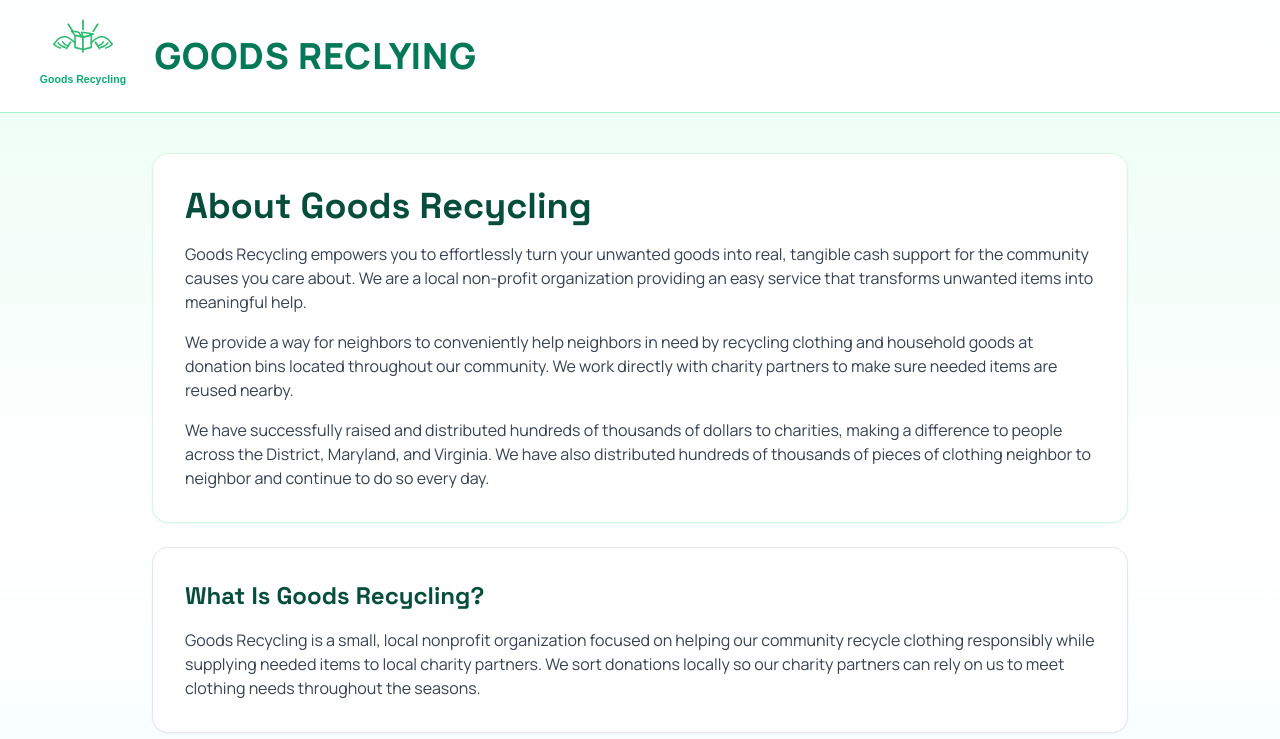
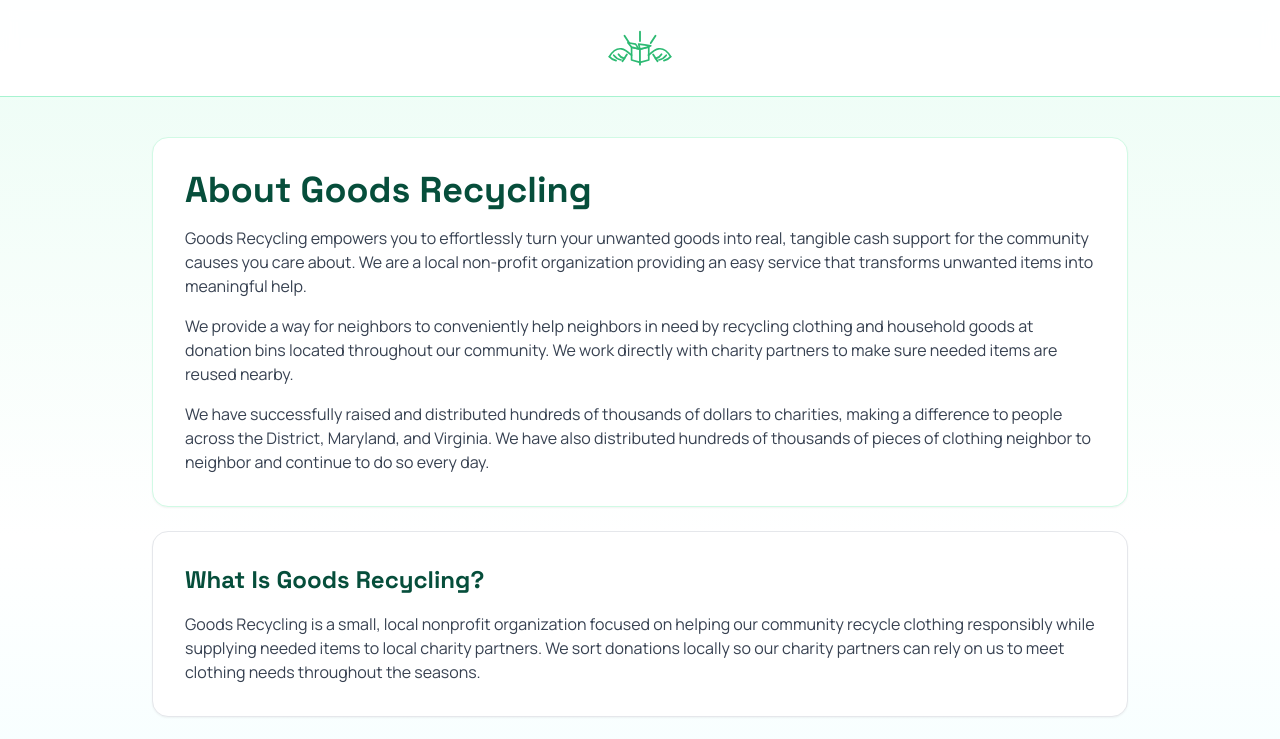
Before and after one commit to mephrem11/webportal493, a React (Vite) app: page /about in a window 1280 px wide. Shown: the top 739 px of the page. Built offline with nearby package versions, Linux system fonts and the light colour scheme; no server answers.

Commit message:
Remove Goods Recycling lettering from shared headers

```diff
--- a/src/components/Header.tsx
+++ b/src/components/Header.tsx
@@ -1,6 +1,5 @@
 import { Link, useNavigate } from "react-router-dom";
 import { useSimpleAuth } from "../contexts/SimpleAuthContext";
-import logo from "../assets/logo.svg";
 
 export function Header() {
   const { user, isAdmin, logout } = useSimpleAuth();
@@ -15,7 +14,7 @@
     <header className="bg-white border-b border-gray-200 shadow-sm">
       <div className="max-w-7xl mx-auto px-6 py-3 flex items-center justify-between">
         <Link to={isAdmin ? "/staff/dashboard" : "/portal"} className="flex items-center gap-2">
-          <img src={logo} alt="Goods Recycling" className="h-14 w-auto" />
+          <img src="/favicon.svg" alt="" className="h-11 w-auto" />
         </Link>
 
         <nav className="flex items-center gap-4 text-sm">
--- a/src/components/PublicTabs.tsx
+++ b/src/components/PublicTabs.tsx
@@ -1,13 +1,8 @@
-import logo from "../assets/logo.svg";
-
 export function PublicTabs() {
   return (
     <header className="border-b border-emerald-200 bg-white/95 backdrop-blur">
-      <div className="flex w-full items-center justify-start gap-3 px-4 py-4 sm:px-6">
-        <img src={logo} alt="Goods Recycling logo" className="h-16 w-auto sm:h-20" />
-        <div className="text-3xl font-extrabold uppercase tracking-wide text-emerald-700 sm:text-4xl">
-          Goods Reclying
-        </div>
+      <div className="mx-auto flex w-full max-w-6xl items-center justify-center px-4 py-4 sm:px-6">
+        <img src="/favicon.svg" alt="" className="h-14 w-auto sm:h-16" />
       </div>
     </header>
   );
```
